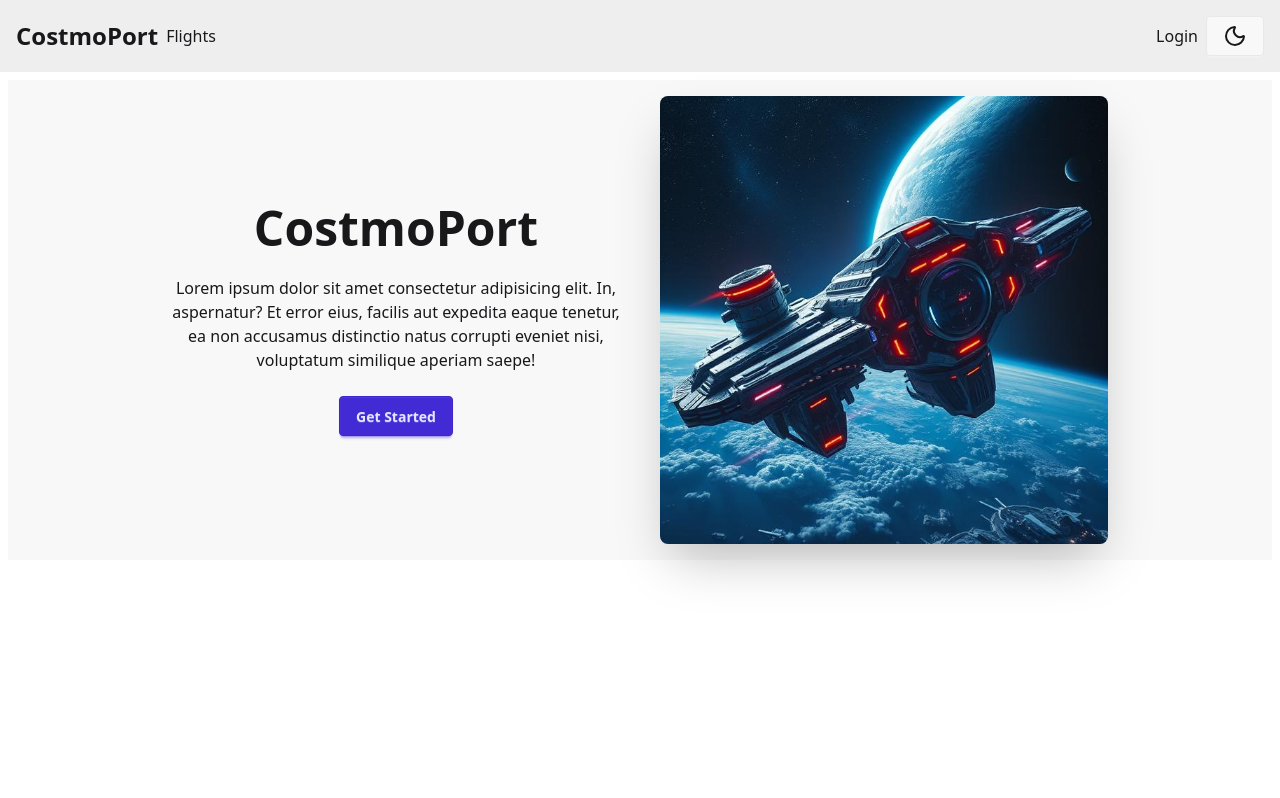
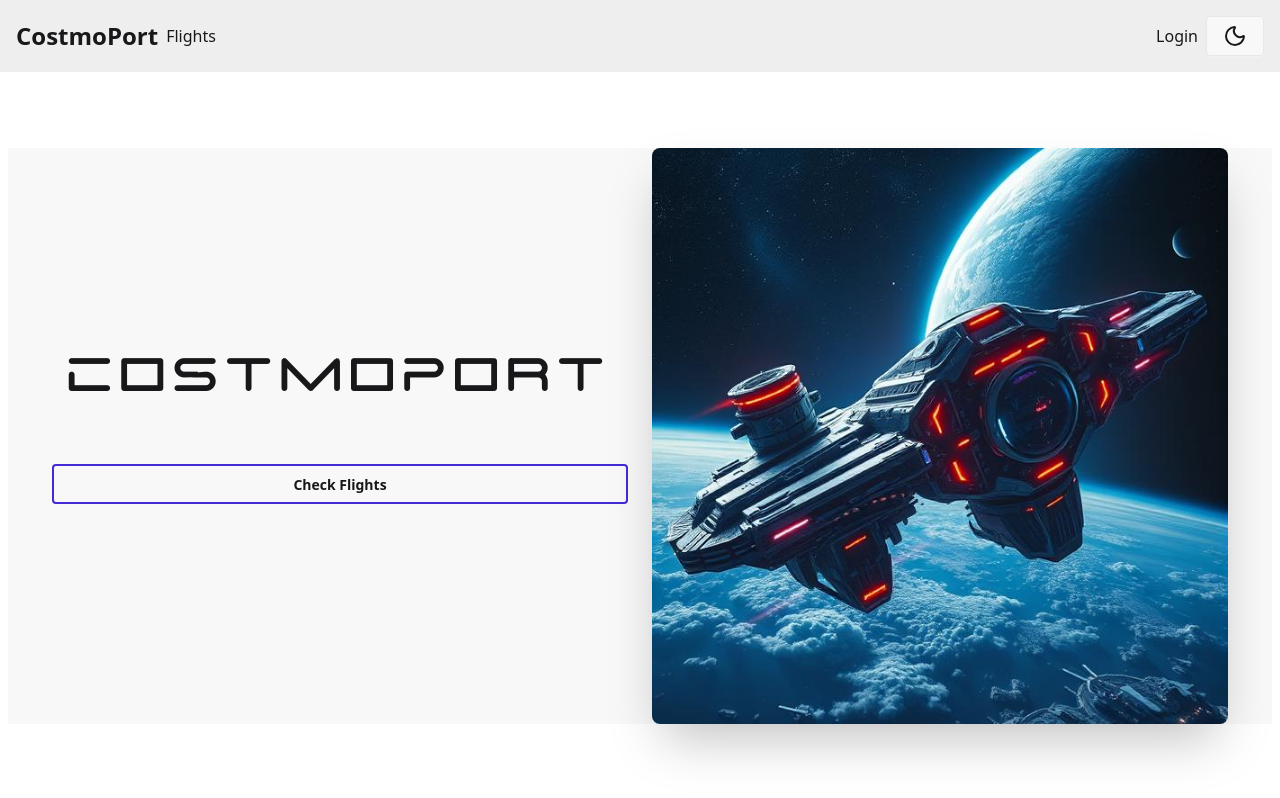
Before and after one commit to guitar6029/cosmoport, a Vue app in the folder client/: page / in a window 1280 px wide. Built offline with nearby package versions, Linux system fonts and the light colour scheme; no server answers.

Commit message:
added custom space font , update Hero view

```diff
--- a/client/src/App.vue
+++ b/client/src/App.vue
@@ -8,7 +8,7 @@ import Navbar from './ui/Navbar.vue';
     <header>
       <Navbar />
     </header>
-    <main class="flex-1 p-2 max-h-screen overflow-hidden">
+    <main class="flex-1 flex flex-col items-center justify-center p-2 max-h-screen overflow-hidden">
       <RouterView />
     </main>
   </div>
--- a/client/src/style.css
+++ b/client/src/style.css
@@ -1,9 +1,21 @@
 @import "tailwindcss";
 
-
 @plugin "daisyui";
-
 
 @plugin "daisyui" {
   themes: light --default, dark --prefersdark, abyss;
 }
+
+@font-face {
+  font-family: "Space Power";
+  src: url("../src//assets//fonts//space-power-demo..ttf") format("truetype");
+  font-weight: 400; /* adjust if your file is bold, etc. */
+  font-style: normal;
+  font-display: swap; /* prevents FOIT */
+}
+
+/* optional helper class */
+.font-space {
+  font-family: "Space Power", sans-serif;
+  letter-spacing: 0.7rem;
+}
--- a/client/src/views/Hero.vue
+++ b/client/src/views/Hero.vue
@@ -3,22 +3,14 @@ import stationimg from '../assets/img/station_1.jpg'
 </script>
 
 <template>
-    <section class="hero bg-base-200 flex flex-row items-center justify-center gap-2">
-        <div class="hero-content text-center">
-            <div class="max-w-md">
-                <h1 class="text-5xl font-bold">CostmoPort</h1>
-                <p class="py-6">
-                    Lorem ipsum dolor sit amet consectetur adipisicing elit. In, aspernatur? Et error eius, facilis aut
-                    expedita eaque tenetur, ea non accusamus distinctio natus corrupti eveniet nisi, voluptatum
-                    similique aperiam saepe!
-                </p>
-                <button class="btn btn-primary">Get Started</button>
-            </div>
+    <section class="hero bg-base-200 flex flex-col md:flex-row items-center justify-center gap-6">
+        <div class="w-full md:max-w-xl flex flex-col gap-12 text-center">
+            <h1 class="text-2xl md:text-5xl font-bold font-space">CostmoPort</h1>
+            <button class="btn border-2 border-primary">Check Flights</button>
         </div>
-        <div class="hero-content text-center">
-            <div class="max-w-md">
-                <img :src="stationimg" alt="space station" class="rounded-lg shadow-2xl" />
-            </div>
+        <div class="w-full md:max-w-xl">
+            <img :src="stationimg" alt="space station"
+                class="rounded-lg shadow-2xl w-full md:max-w-3xl transition duration-300 ease-in hover:scale-105" />
         </div>
     </section>
 </template>
```
Also changed, not shown: client/src/assets/fonts/space-power-demo..ttf (added).
